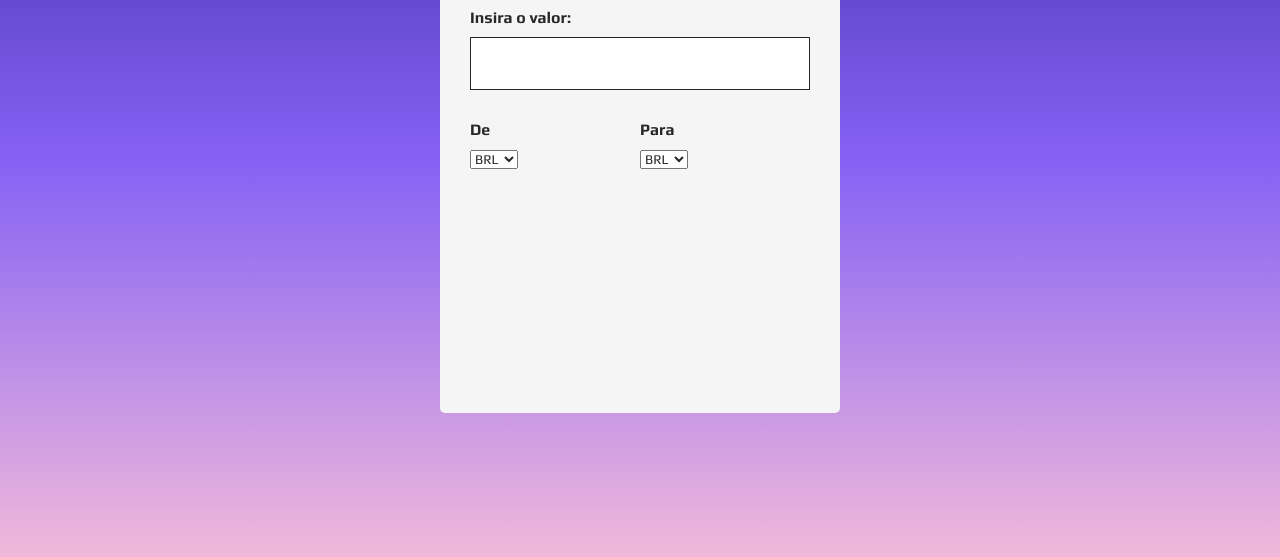
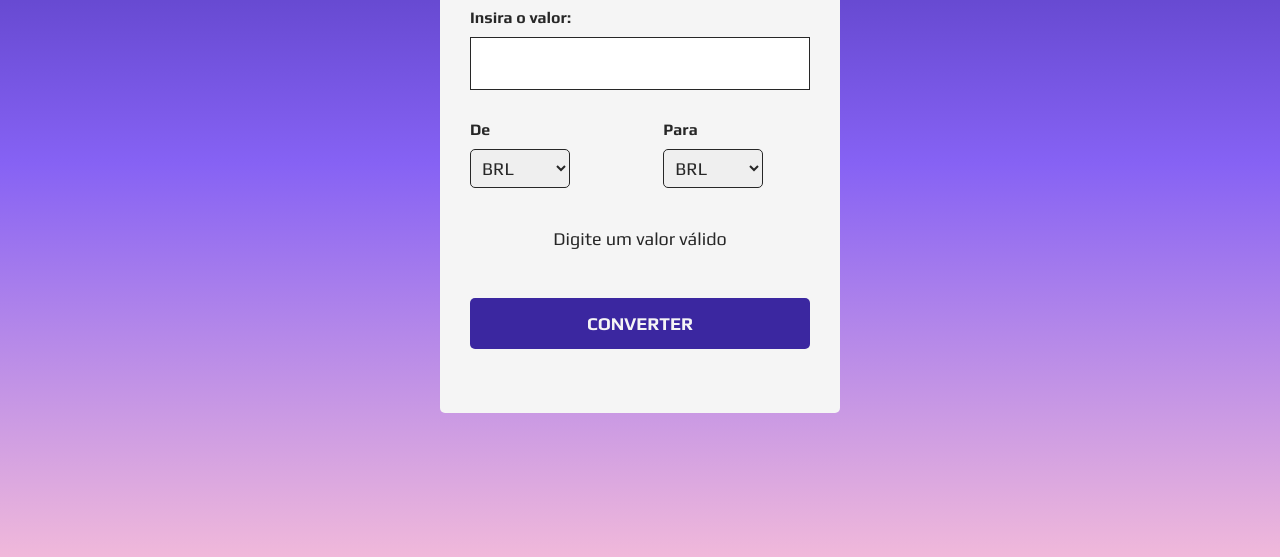
Before and after one commit to dyegobezerra86/conversor-moeda, a plain HTML site: page index.html in a window 1280 px wide. Shown: the part 237-794 px from the top of the page. Drawn offline with Linux system fonts and the light colour scheme.

Commit message:
iniciando script

```diff
--- a/index.html
+++ b/index.html
@@ -23,6 +23,7 @@
                         <option value="usd">USD</option>
                     </select>
                 </div>
+                <button type="button"><img src="" alt=""></button>
                 <div class="moeda">
                     <label for="para">Para</label>
                     <select id="para">
@@ -33,6 +34,8 @@
                 </div>
                 <div class="moeda"></div>
             </div>
+            <span id="resultado">Digite um valor válido</span>
+            <button id="conversor">Converter</button>
         </form>
     </main>
 </body>
--- a/style.css
+++ b/style.css
@@ -61,10 +61,40 @@ main {
             justify-content: space-between;
 
             .moeda {
-                label {
-                    display: block;
+                select {
+                    width: 100px;
+                    padding: 7px;
+                    font-size: 18px;
+                    border: solid 1px #272727;
+                    border-radius: 5px;
                 }
             }
+
+            button {
+                background: transparent;
+                height: 50px;
+                border: none;
+
+            }
+        }
+
+        span {
+            height: 50px;
+            padding: 10px;
+            font-size: 18px;
+            text-align: center;
+        }
+
+        #conversor {
+            padding: 15px;
+            border: none;
+            border-radius: 5px;
+            background: #3b27a0;
+            color:#f5f5f5 ;
+            font-size: 18px;
+            text-transform: uppercase;
+            font-weight: 600;
+            cursor: pointer;
         }
     }
 }
```
